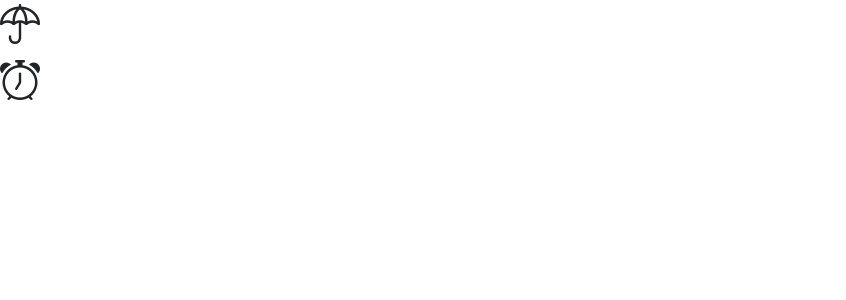
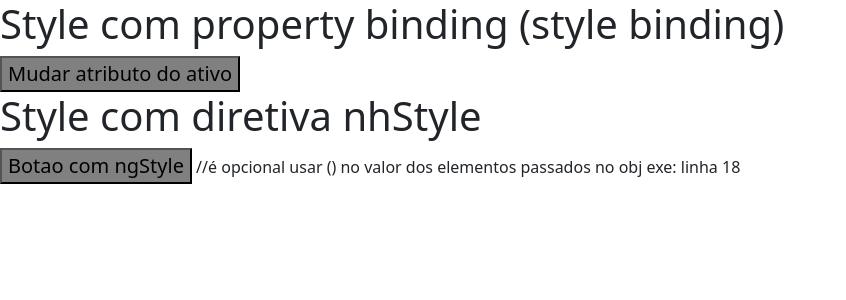
Before and after one commit to PamelaMarinho/AngularFundamentos, an Angular app: page / in a window 1280 px wide. Shown: the top 300 px of the page, without its empty margins (0-846 px from the left). Built offline with nearby package versions, Linux system fonts and the light colour scheme.

Commit message:
diretiva ngStyle

```diff
--- a/src/app/app.component.html
+++ b/src/app/app.component.html
@@ -11,8 +11,9 @@
   <app-diretiva-ngif></app-diretiva-ngif>
   <app-diretiva-ng-switch></app-diretiva-ng-switch>
   <app-diretiva-ng-for></app-diretiva-ng-for>
-  <app-diretiva-ng-for></app-diretiva-ng-for> -->
-  <app-diretiva-ng-class></app-diretiva-ng-class>
+  <app-diretiva-ng-for></app-diretiva-ng-for>
+  <app-diretiva-ng-class></app-diretiva-ng-class>  -->
+  <app-diretiva-ngstyle></app-diretiva-ngstyle>
 
 </div>
 
--- a/src/app/app.module.ts
+++ b/src/app/app.module.ts
@@ -16,6 +16,7 @@ import { DiretivaNgifComponent } from './diretiva-ngif/diretiva-ngif.component';
 //import { DiretivaNgSwitchComponent } from './diretiva-ng-switch/diretiva-ng-switch.component';
 import { DiretivaNgForComponent } from './diretiva-ngfor/diretiva-ng-for.component';
 import { DiretivaNgClassComponent } from './diretiva-ng-class/diretiva-ng-class.component';
+import { DiretivaNgstyleComponent } from './diretiva-ngstyle/diretiva-ngstyle.component';
 
 
 //decorator @
@@ -32,6 +33,7 @@ import { DiretivaNgClassComponent } from './diretiva-ng-class/diretiva-ng-class.
     DiretivaNgForComponent,
     DiretivaNgifComponent,
     DiretivaNgClassComponent,
+    DiretivaNgstyleComponent,
   ],
   //imports contem outros módulos que serão usados aqui ou nas declarations
   imports: [
--- /dev/null
+++ b/src/app/diretiva-ngstyle/diretiva-ngstyle.component.html
@@ -0,0 +1,25 @@
+<h1>Style com property binding (style binding)</h1>
+<button
+    [style.backgroundColor]="ativo ? 'blue' : 'gray'"
+    [style.color]="ativo ? 'white' : 'black'"
+    [style.fontWeight]="ativo ? 'bold' : 'normal'"
+    [style.fontSize]="tamanhoFonte + 'px'"
+    (click)="ativar()"
+>
+Mudar atributo do ativo
+</button>
+
+
+<h1>Style com diretiva nhStyle</h1>
+<button
+[ngStyle]="{'backgroundColor': ativo ? 'blue' : 'gray',
+'color': (ativo ? 'white' : 'black'),
+'fontWeight': ativo ? 'bold' : 'normal',
+'fontSize': tamanhoFonte + 'px'}"
+(click)="ativar()"
+>
+Botao com ngStyle
+</button>
+
+
+//é opcional usar () no valor dos elementos passados no obj exe: linha 18
--- /dev/null
+++ b/src/app/diretiva-ngstyle/diretiva-ngstyle.component.ts
@@ -0,0 +1,23 @@
+import { Component, OnInit } from '@angular/core';
+
+@Component({
+  selector: 'app-diretiva-ngstyle',
+  templateUrl: './diretiva-ngstyle.component.html',
+  styleUrls: ['./diretiva-ngstyle.component.css']
+})
+export class DiretivaNgstyleComponent implements OnInit {
+
+  ativo: boolean = false;
+  tamanhoFonte: number = 20;
+
+  constructor() { }
+
+  ngOnInit(): void {
+  }
+
+  ativar(){
+    this.ativo = !this.ativo
+}
+
+
+}
```
Also changed, not shown: src/app/diretiva-ngstyle/diretiva-ngstyle.component.css (added), 1 other file (tests, documents, lock files or other folders).
